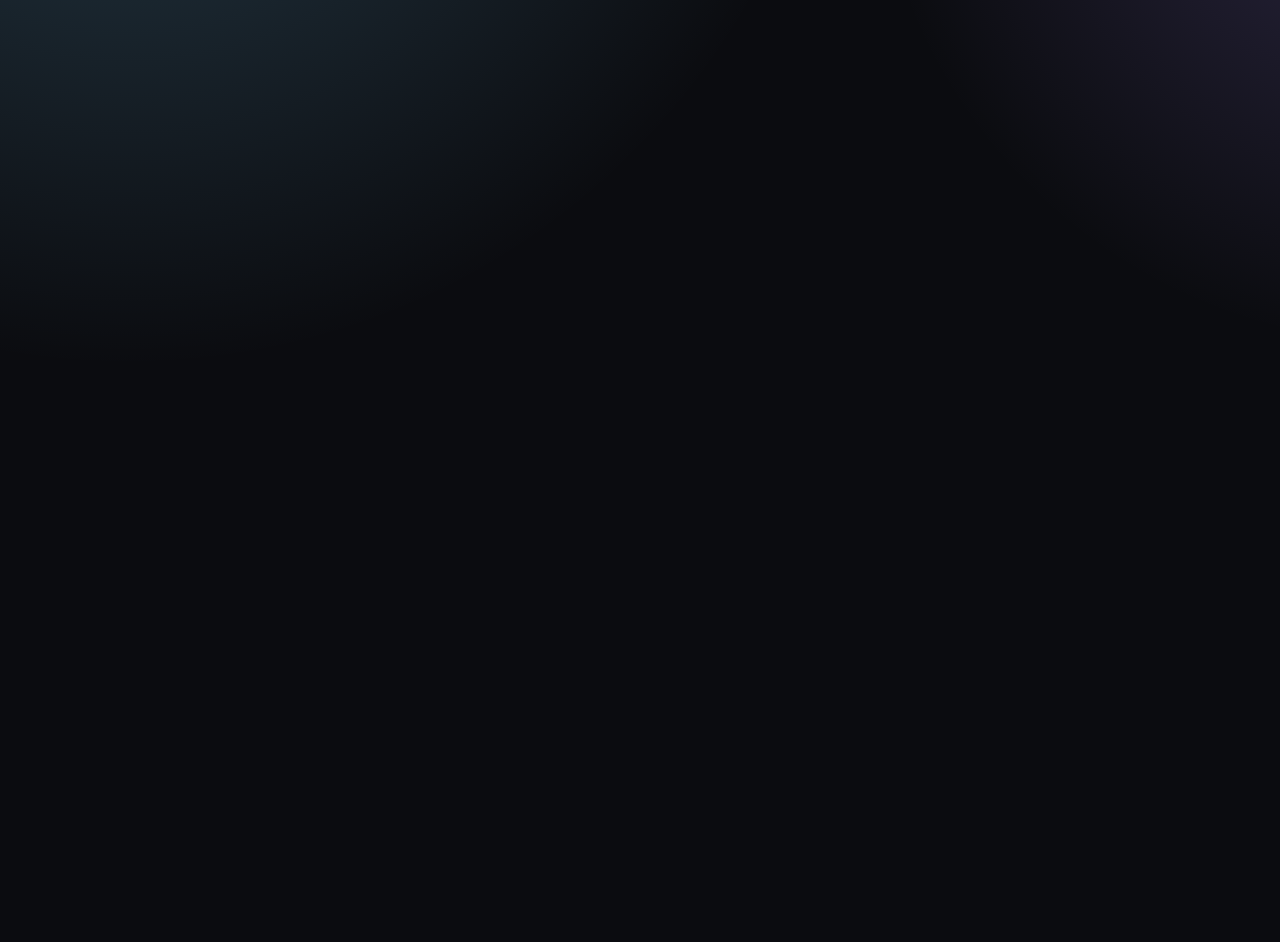
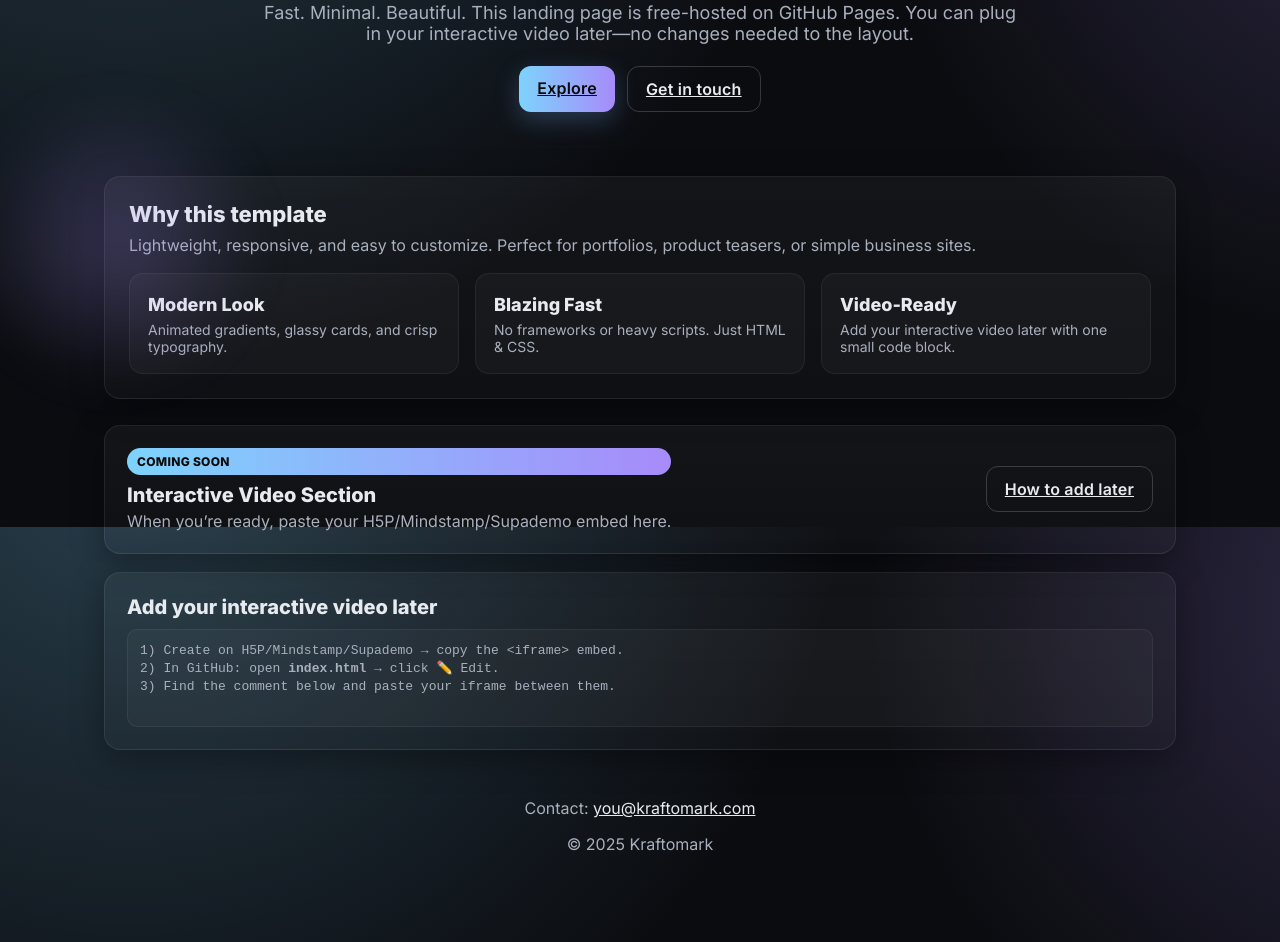
Before and after one commit to kraftomark-dot/kraftomark, a plain HTML site: page index.html in a window 1280 px wide. Shown: the part 273-1215 px from the top of the page. Before the commit the page ends 800 px from the top, so only its background shows below. Drawn offline with Linux system fonts and the light colour scheme.

Commit message:
Update index.html

```diff
--- a/index.html
+++ b/index.html
@@ -43,4 +43,151 @@
       color:var(--text);text-decoration:none;border:1px solid rgba(255,255,255,.15);
       padding:10px 14px;border-radius:10px;transition:.25s
     }
-    .nav-actions a:hover{background:rgba(255,255,255,.06);
+    .nav-actions a:hover{background:rgba(255,255,255,.06);transform:translateY(-1px)}
+
+    .hero{
+      display:grid;place-items:center;text-align:center;
+      padding:88px 20px 64px
+    }
+    .hero h1{
+      margin:0 0 12px;font-size:clamp(28px,5vw,54px);line-height:1.08;
+      letter-spacing:.2px;text-shadow:0 2px 18px rgba(0,0,0,.35)
+    }
+    .hero p{margin:8px auto 22px;max-width:760px;color:var(--muted);font-size:clamp(15px,2.2vw,18px)}
+    .cta{
+      display:flex;justify-content:center;gap:12px;flex-wrap:wrap
+    }
+    .btn{
+      appearance:none;border:0;cursor:pointer;border-radius:12px;
+      padding:12px 18px;font-weight:600;letter-spacing:.2px;
+      transition:transform .18s ease, box-shadow .18s ease, background .18s ease
+    }
+    .btn-primary{
+      background:linear-gradient(90deg,var(--accent),var(--accent-2));
+      color:#0a0a0a; box-shadow:0 8px 24px rgba(124, 181, 255, .25)
+    }
+    .btn-primary:hover{transform:translateY(-2px)}
+    .btn-ghost{
+      background:transparent;border:1px solid rgba(255,255,255,.18);color:var(--text)
+    }
+    .btn-ghost:hover{background:rgba(255,255,255,.06);transform:translateY(-2px)}
+
+    .card{
+      background:linear-gradient(180deg, rgba(255,255,255,.04), rgba(255,255,255,.02));
+      border:1px solid rgba(255,255,255,.08);
+      border-radius:var(--radius);box-shadow:var(--shadow);
+    }
+
+    .features{padding:24px}
+    .grid{
+      display:grid;gap:16px;
+      grid-template-columns:repeat(auto-fit,minmax(240px,1fr));
+      margin-top:18px
+    }
+    .feature{padding:18px;border-radius:14px;background:rgba(255,255,255,.03);border:1px solid rgba(255,255,255,.06)}
+    .feature h3{margin:2px 0 6px;font-size:18px}
+    .feature p{margin:0;color:var(--muted);font-size:14px}
+
+    .coming{
+      margin:26px 0 10px;padding:22px;
+      display:flex;align-items:center;justify-content:space-between;gap:12px;flex-wrap:wrap
+    }
+    .pill{
+      font-size:12px;color:#0a0a0a;background:linear-gradient(90deg,var(--accent),var(--accent-2));
+      padding:6px 10px;border-radius:999px;font-weight:700;letter-spacing:.3px
+    }
+    footer{
+      color:var(--muted);text-align:center;padding:32px 16px 60px
+    }
+
+    /* subtle float animation for decorative gradient blob */
+    .blob{
+      position:fixed;inset:auto auto 8% -8%;
+      width:420px;height:420px;border-radius:50%;
+      background:radial-gradient(closest-side, rgba(167,139,250,.25), transparent 70%);
+      filter:blur(24px);pointer-events:none;animation:float 10s ease-in-out infinite
+    }
+    @keyframes float{
+      0%,100%{transform:translateY(0) translateX(0)}
+      50%{transform:translateY(-10px) translateX(8px)}
+    }
+  </style>
+</head>
+<body>
+  <div class="blob" aria-hidden="true"></div>
+  <div class="wrap">
+    <header class="nav">
+      <div class="brand"><span class="brand-dot"></span> Kraftomark</div>
+      <div class="nav-actions">
+        <a href="#contact">Contact</a>
+      </div>
+    </header>
+
+    <section class="hero">
+      <h1>Crafting clean, modern web experiences</h1>
+      <p>Fast. Minimal. Beautiful. This landing page is free-hosted on GitHub Pages. You can plug in your interactive video later—no changes needed to the layout.</p>
+      <div class="cta">
+        <a class="btn btn-primary" href="#about">Explore</a>
+        <a class="btn btn-ghost" href="#contact">Get in touch</a>
+      </div>
+    </section>
+
+    <section id="about" class="card features">
+      <h2 style="margin:0 0 8px;font-size:22px">Why this template</h2>
+      <p style="margin:0 0 12px;color:var(--muted)">Lightweight, responsive, and easy to customize. Perfect for portfolios, product teasers, or simple business sites.</p>
+      <div class="grid">
+        <div class="feature">
+          <h3>Modern Look</h3>
+          <p>Animated gradients, glassy cards, and crisp typography.</p>
+        </div>
+        <div class="feature">
+          <h3>Blazing Fast</h3>
+          <p>No frameworks or heavy scripts. Just HTML & CSS.</p>
+        </div>
+        <div class="feature">
+          <h3>Video-Ready</h3>
+          <p>Add your interactive video later with one small code block.</p>
+        </div>
+      </div>
+    </section>
+
+    <section class="card coming" aria-labelledby="comingsoon">
+      <div>
+        <div class="pill">COMING SOON</div>
+        <h2 id="comingsoon" style="margin:8px 0 4px;font-size:20px">Interactive Video Section</h2>
+        <p style="margin:0;color:var(--muted);max-width:680px">
+          When you’re ready, paste your H5P/Mindstamp/Supademo embed here.
+        </p>
+      </div>
+      <a class="btn btn-ghost" href="#how-to">How to add later</a>
+    </section>
+
+    <section id="how-to" class="card" style="padding:22px;margin-top:18px">
+      <h2 style="margin:0 0 8px;font-size:20px">Add your interactive video later</h2>
+      <pre style="white-space:pre-wrap;line-height:1.4;background:rgba(255,255,255,.03);padding:12px;border-radius:10px;border:1px solid rgba(255,255,255,.06);color:var(--muted);margin:10px 0 0">
+1) Create on H5P/Mindstamp/Supademo → copy the &lt;iframe&gt; embed.
+2) In GitHub: open <strong>index.html</strong> → click ✏️ Edit.
+3) Find the comment below and paste your iframe between them.
+      </pre>
+      <!--
+      PASTE YOUR INTERACTIVE VIDEO IFRAME HERE LATER
+      Example:
+      <div style="position:relative;padding-bottom:56.25%;height:0;overflow:hidden;border-radius:14px;margin-top:12px">
+        <iframe src="IFRAME_URL_HERE" allow="fullscreen" frameborder="0"
+                style="position:absolute;inset:0;width:100%;height:100%"></iframe>
+      </div>
+      -->
+    </section>
+
+    <footer id="contact">
+      <p>Contact: <a href="mailto:you@kraftomark.com" style="color:var(--text);text-decoration:underline">you@kraftomark.com</a></p>
+      <p style="margin-top:6px">© <span id="y"></span> Kraftomark</p>
+    </footer>
+  </div>
+
+  <script>
+    // Current year in footer
+    document.getElementById('y').textContent = new Date().getFullYear();
+  </script>
+</body>
+</html>
```
